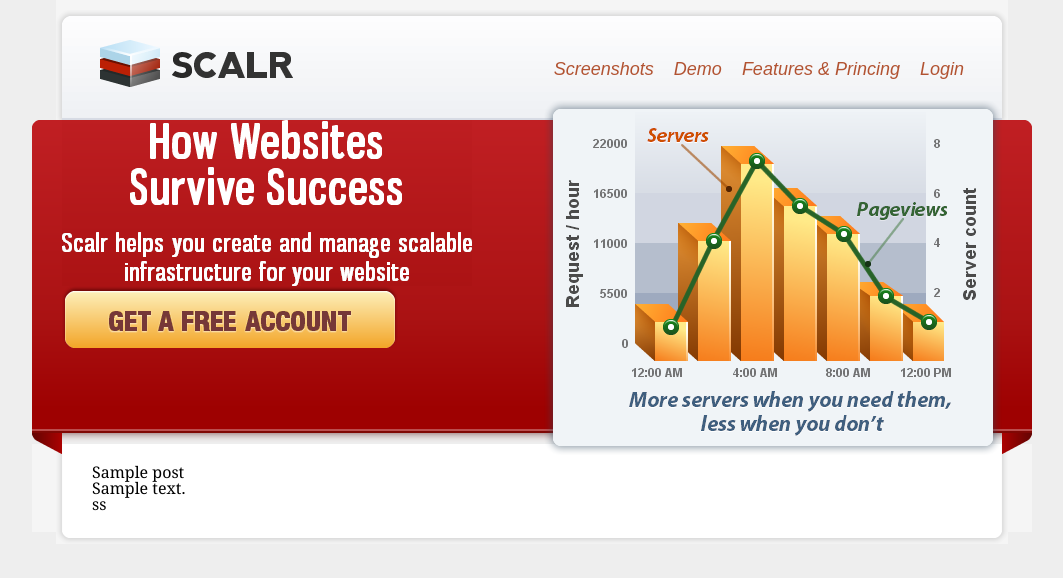
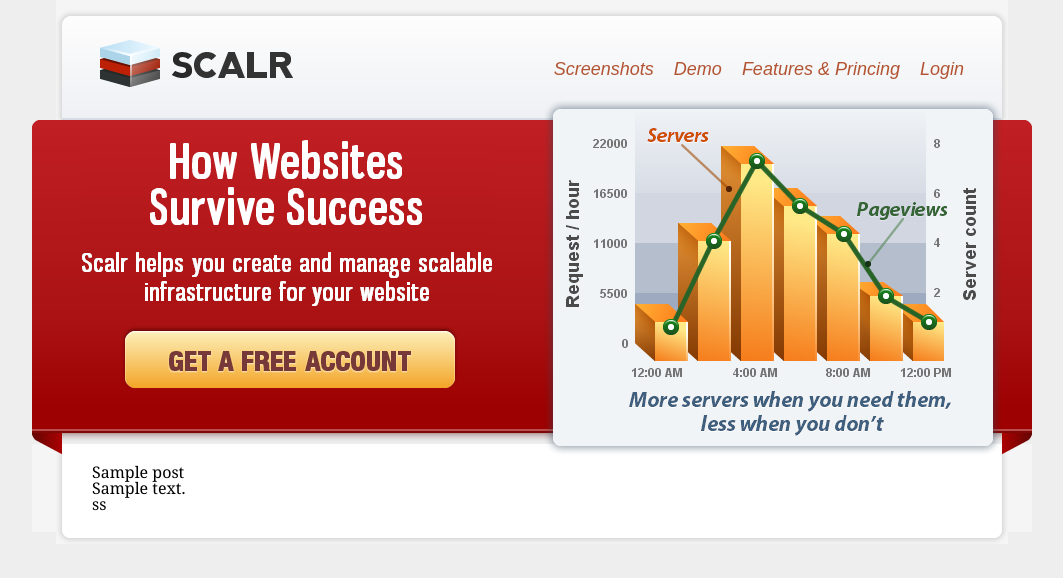
Before and after one commit to qpleple/wordpress-theme-scalr-website, a WordPress theme: template home.php in a window 1280 px wide. Shown: the top 578 px of the page, without its empty margins (108-1171 px from the left). Run offline with PHP 8.4 and a stand-in for WordPress, Linux system fonts and the light colour scheme; the site name, menu and one post (Sample post) are stand-ins, and other content is empty.

Commit message:
positionning ribon content

```diff
--- a/style.css
+++ b/style.css
@@ -110,6 +110,8 @@
     background: url('images/scalr_main_title.png') no-repeat scroll top left;
     width: 410px;
     height: 166px;
+    float: left;
+    margin: 20px 0 0 20px;
 }
 
 #get-a-free-account {
@@ -117,6 +119,8 @@
     width: 336px;
     height: 62px;
     display: block;
+    float: left;
+    margin: 20px 0 0 60px;
 }
 
 #get-a-free-account:hover {
```
